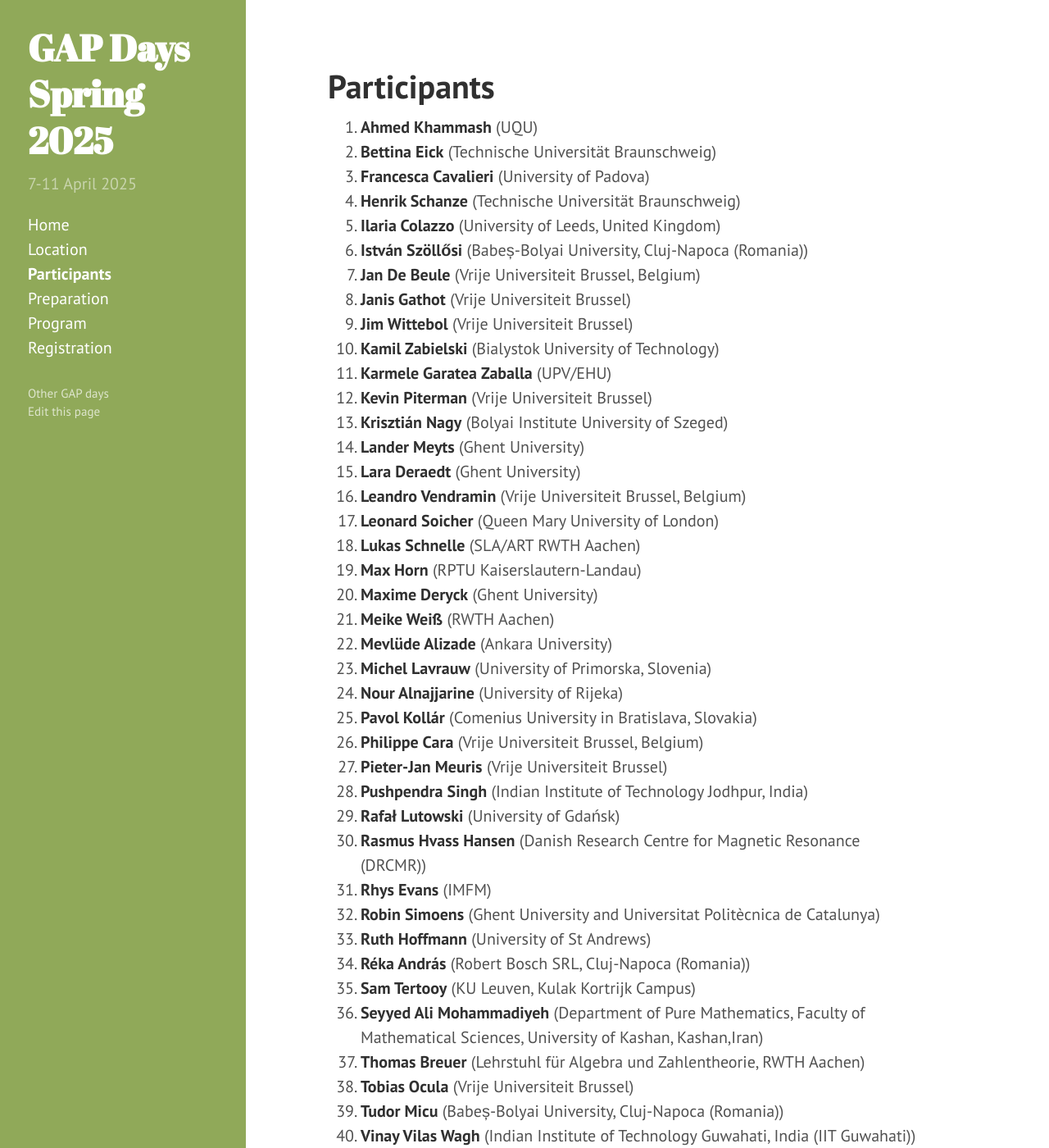
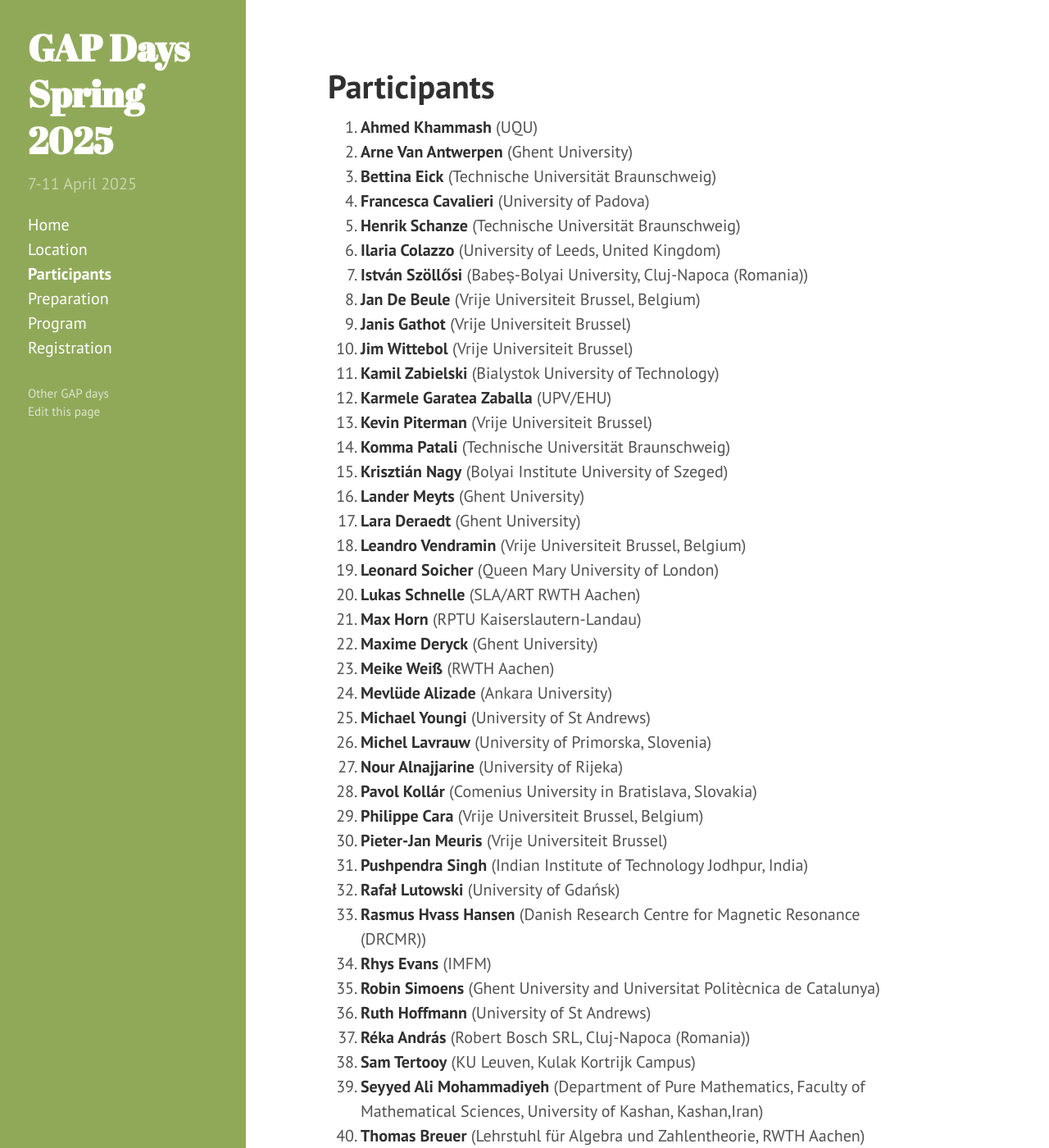
Before and after one commit to gapdays/gapdays2025-spring, a Jekyll site: the page built from participants.md, in a window 1280 px wide and 1400 px high. Shown: the whole window at 82% size. Built offline with Jekyll 4.4.1, drawn with Linux system fonts in a browser that asks for light colours.

Commit message:
updated participants

```diff
--- a/participants.md
+++ b/participants.md
@@ -43,6 +43,10 @@ participants:
   - {name: Lander Meyts, affiliation: "Ghent University"}
   - {name: Krisztián Nagy, affiliation: "Bolyai Institute University of Szeged"}
   - {name: Rafał Lutowski, affiliation: "University of Gdańsk"}
+  - {name: Michael Youngi, affiliation: "University of St Andrews"}
+  - {name: Komma Patali, affiliation: "Technische Universität Braunschweig"}
+  - {name: Arne Van Antwerpen, affiliation: "Ghent University"}
+
 ---
 
 <ol>{% assign participants = page.participants | sort: "name" %}
```
